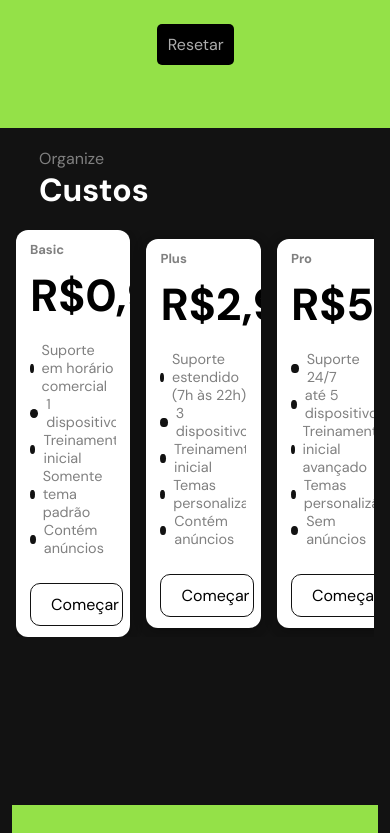
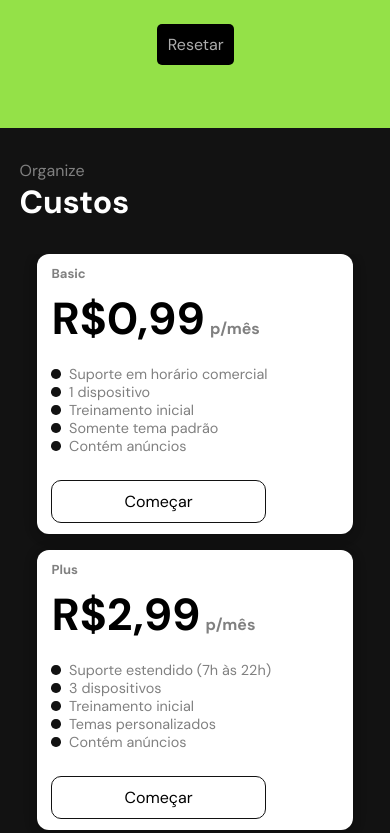
Before and after one commit to Caiorossi00/CashMate-Home, a React (Create React App) app: page / in a window 390 px wide. Shown: the part 2869-3702 px from the top of the page. Built offline with nearby package versions, Linux system fonts and the light colour scheme.

Commit message:
responsividade pricing + benefits

```diff
--- a/src/components/Benefits/CashMateBenefits.css
+++ b/src/components/Benefits/CashMateBenefits.css
@@ -78,8 +78,6 @@
   .container-instructions {
     display: flex;
     align-items: center;
-    padding: 30px;
-    margin: 0 3%;
   }
 
   .step {
--- a/src/components/Pricing/Pricing.css
+++ b/src/components/Pricing/Pricing.css
@@ -102,3 +102,26 @@
   color: white;
   background-color: black;
 }
+
+@media (max-width: 1024px) {
+  .display-containers {
+    flex-wrap: wrap;
+  }
+
+  .container-card {
+    min-width: 40%;
+    max-width: 40%;
+    min-height: auto;
+  }
+}
+
+@media (max-width: 768px) {
+  .container-card {
+    min-width: 80%;
+    max-width: 80%;
+  }
+
+  #first-text-pricing {
+    padding: 8% 5%;
+  }
+}
```
